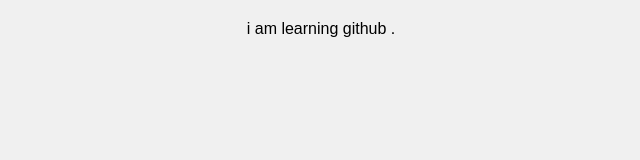
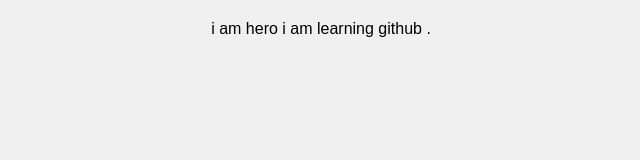
Before and after one commit to learnwithjasmine/learn, a plain HTML site: page index.html in a window 1280 px wide. Shown: the full height of the page, 319-959 px from the left. Drawn offline with Linux system fonts and the light colour scheme.

Commit message:
Update index.html

```diff
--- a/index.html
+++ b/index.html
@@ -3,6 +3,7 @@
 
 <link rel="stylesheet" href="style.css">
 <body>
+    <h>i am hero</h>
     i am learning github .
 </body>
 </html>
```
